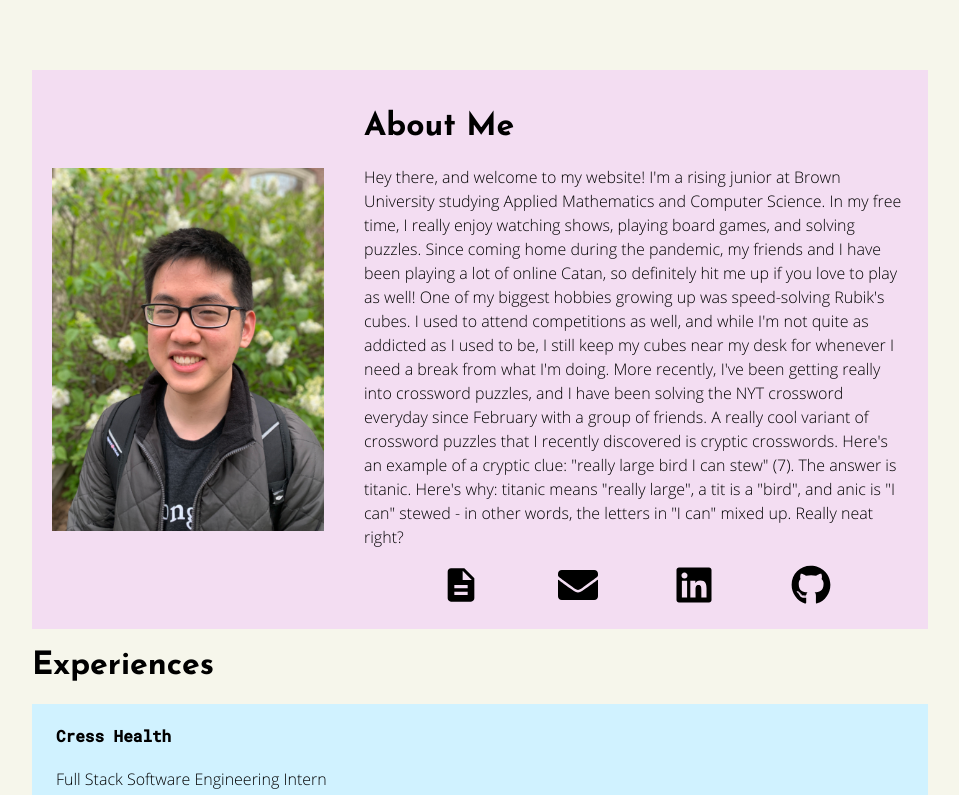
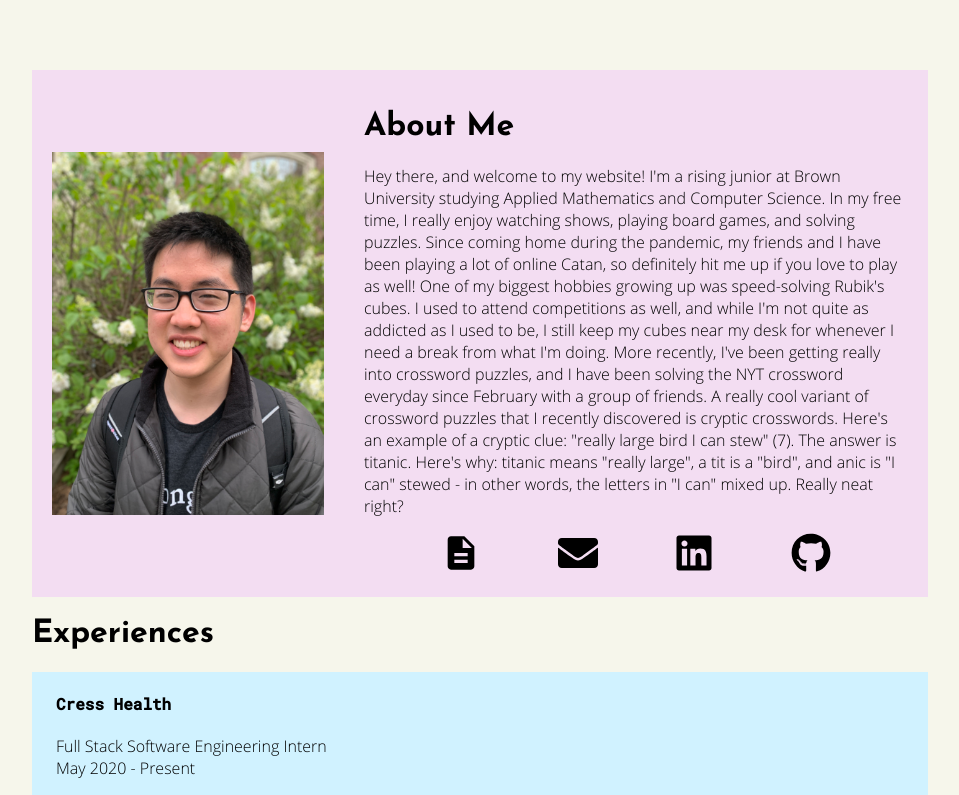
Before and after one commit to TimothyWang56/personal-website, a React (Create React App) app: page / in a window 1280 px wide. Shown: the top 795 px of the page, without its empty margins (160-1119 px from the left). Built offline with nearby package versions, Linux system fonts and the light colour scheme.

Commit message:
fixed font size and line spacing

```diff
--- a/src/css/App.css
+++ b/src/css/App.css
@@ -31,6 +31,4 @@ h4 {
 p {
     font-family: open-sans-light;
     font-weight: lighter;
-    font-size: 1em;
-    line-height: 1.5em;
 }
```
